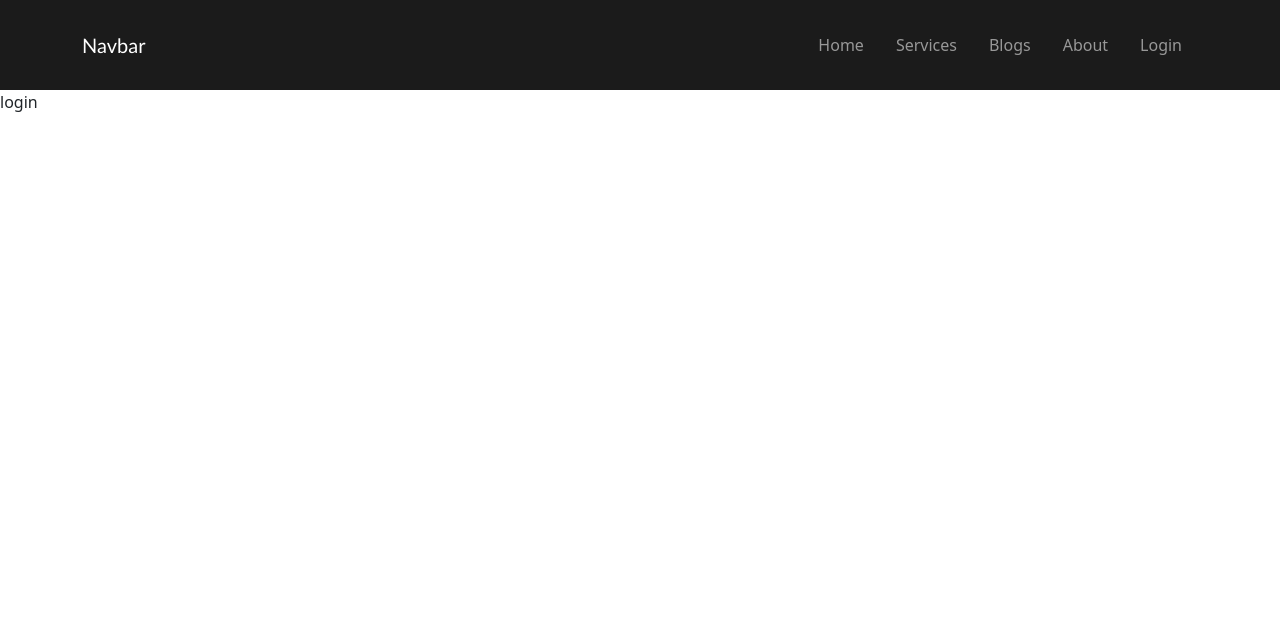
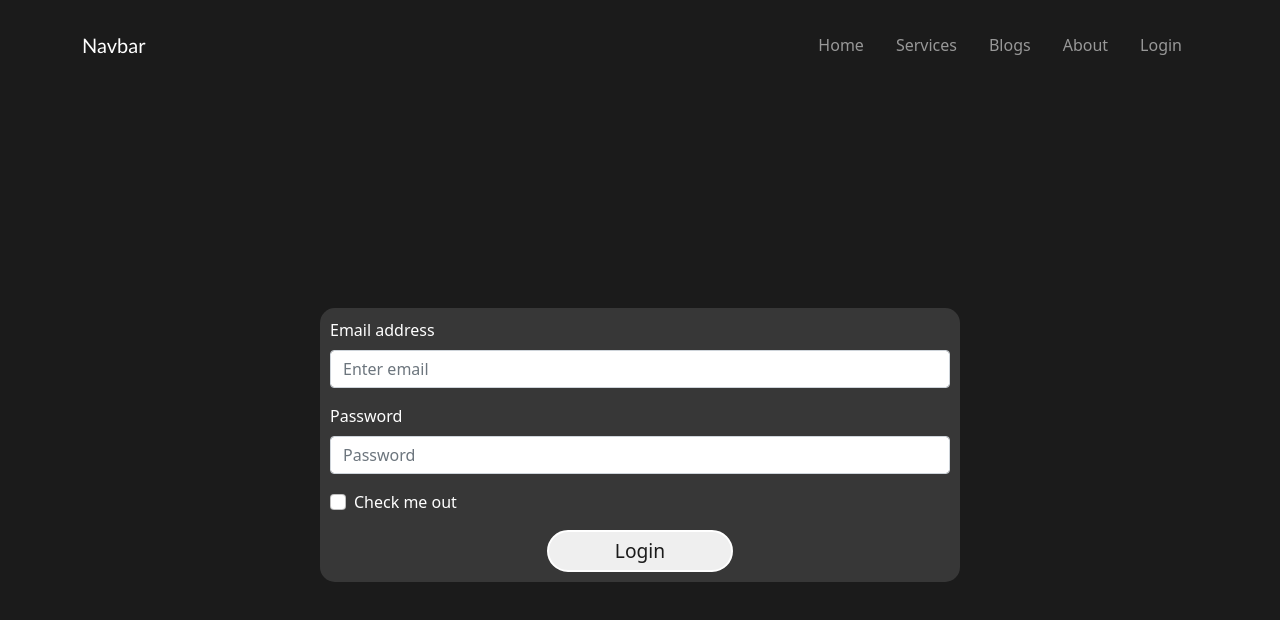
Before and after one commit to AnikKDev/pixieco, a React (Create React App) app: page /login in a window 1280 px wide. Shown: the top 620 px of the page. Built offline with nearby package versions, Linux system fonts and the light colour scheme.

Commit message:
completed log in field style

```diff
--- a/src/Components/Home/Banner/Banner.css
+++ b/src/Components/Home/Banner/Banner.css
@@ -1,6 +1,7 @@
 .banner-container {
     background-image: url('../../../images/bg/banner-bg.jpg');
-    min-height: 100vh;
+    min-height: 100%;
+    padding: 10px 0;
     min-width: 286px;
     width: 100%;
     background-repeat: no-repeat;
--- /dev/null
+++ b/src/Components/Login/Login.css
@@ -0,0 +1,22 @@
+.form-container {
+    min-height: calc(100vh - 90px);
+    background-color: #1B1B1B;
+}
+
+.input-container {
+    background-color: #58585877;
+    /* height: 400px; */
+    color: white;
+    padding: 10px;
+    border-radius: 15px;
+}
+
+.login-btn {
+    border: 2px solid white;
+    color: #1B1B1B;
+    font-size: 1.2em;
+    font-weight: 500;
+    width: 30%;
+    border-radius: 30px;
+    padding: 5px 0;
+}
--- a/src/Components/Login/Login.js
+++ b/src/Components/Login/Login.js
@@ -1,9 +1,31 @@
 import React from 'react';
-
+import { Button, Form } from 'react-bootstrap';
+import './Login.css';
 const Login = () => {
     return (
-        <div>
-            login
+        <div className='mx-auto form-container d-flex justify-content-center align-items-center'>
+
+            <div className="w-50">
+                <Form className='input-container'>
+                    <Form.Group className="mb-3" controlId="formBasicEmail">
+                        <Form.Label>Email address</Form.Label>
+                        <Form.Control type="email" placeholder="Enter email" />
+
+                    </Form.Group>
+
+                    <Form.Group className="mb-3" controlId="formBasicPassword">
+                        <Form.Label>Password</Form.Label>
+                        <Form.Control type="password" placeholder="Password" />
+                    </Form.Group>
+                    <Form.Group className="mb-3" controlId="formBasicCheckbox">
+                        <Form.Check type="checkbox" label="Check me out" />
+                    </Form.Group>
+                    <button className="d-block mx-auto login-btn" type="submit">
+                        Login
+                    </button>
+                </Form>
+            </div>
+
         </div>
     );
 };
```
